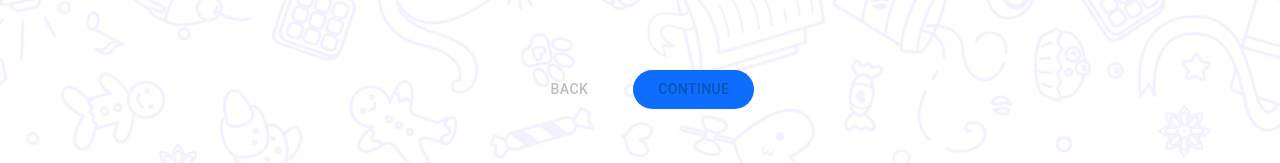
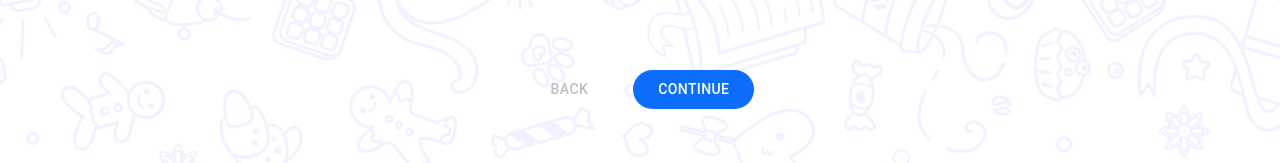
Before and after one commit to OshithRoshantha/Vibez-client, a React (Vite) app: page /Signup in a window 1280 px wide. Shown: the part 617-780 px from the top of the page. Built offline with nearby package versions, Linux system fonts and the light colour scheme.

Commit message:
fix: update condition for enabling continue button in SignupElement

```diff
--- a/src/Components/SignupElement.jsx
+++ b/src/Components/SignupElement.jsx
@@ -57,7 +57,7 @@ export default function SignupElement() {
   };
 
   useEffect(() => {
-    if (emailError && fullNameError){
+    if (!emailError && !fullNameError){
       setDisableContinueBtn(false);
     }
   }, [fullName, email]);
```
